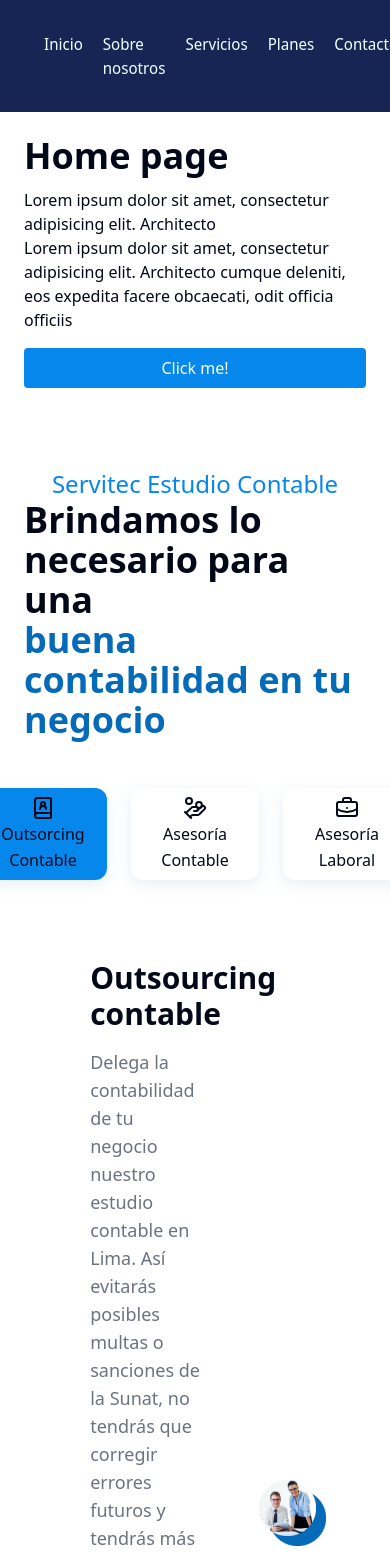
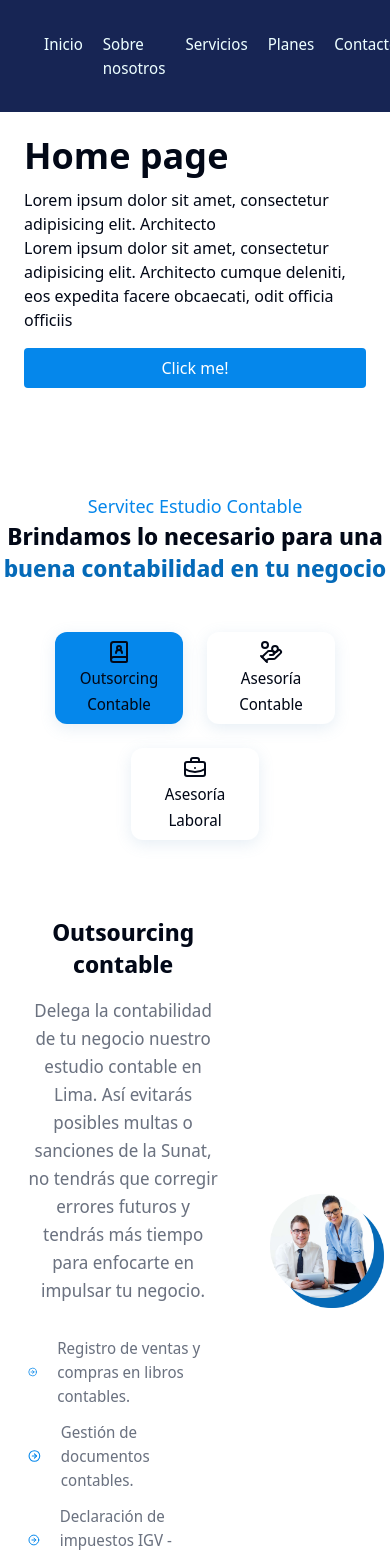
Before and after one commit to AgenciaServitec/servicont, a Next.js app: page / in a window 390 px wide. Shown: the top 1556 px of the page. Built offline with nearby package versions, Linux system fonts and the light colour scheme.

Commit message:
fix responsive design

```diff
--- /dev/null
+++ b/app/ServiceSectionComponent.tsx
@@ -0,0 +1,94 @@
+import React from "react";
+import { Button } from "@/app/components";
+import {
+  BookUser,
+  BriefcaseBusiness,
+  CircleArrowRight,
+  HandCoins,
+} from "lucide-react";
+import { services } from "@/app/data-list";
+import { ServiceComponent } from "@/app/services/ServiceComponent";
+
+interface Props {
+  serviceSelected: string;
+  onSetServiceSelected: (service: string) => void;
+}
+
+export const ServiceSectionComponent = ({
+  serviceSelected,
+  onSetServiceSelected,
+}: Props): React.ReactNode => {
+  return (
+    <div className="w-full mx-0 my-20 flex flex-col items-center gap-12 text-center">
+      <div className="flex flex-col items-center ">
+        <p className="font-sans text-lg sm:text-2xl md:text-3xl text-primary">
+          Servitec Estudio Contable
+        </p>
+        <p className="font-bold md:text-4xl sm:text-3xl text-2xl">
+          Brindamos lo necesario para una
+        </p>
+        <p className="font-bold md:text-4xl sm:text-3xl text-2xl text-secondary">
+          buena contabilidad en tu negocio
+        </p>
+      </div>
+      <div className="flex flex-wrap gap-6 justify-center px-4">
+        <Button
+          className={`flex flex-col gap-0.5 items-center  w-32 px-0 py-2 rounded-xl ${serviceSelected === "outsorcing" ? "bg-primary" : "bg-white"} hover:bg-primary hover:text-white hover:delay-75 transition ease-in-out duration-300`}
+          style={{
+            boxShadow:
+              "0px 4px 16px 0px rgba(101.59302819293477, 150.04578121307893, 190.74609374999997, 0.16)",
+          }}
+          onClick={() => onSetServiceSelected("outsorcing")}
+        >
+          <BookUser />
+          <p>Outsorcing</p>
+          <p>Contable</p>
+        </Button>
+        <Button
+          className={`flex flex-col gap-0.5 items-center  w-32 px-0 py-2 rounded-xl ${serviceSelected === "accounting" ? "bg-primary" : "bg-white"} hover:bg-primary hover:text-white hover:delay-75 transition ease-in-out duration-300`}
+          style={{
+            boxShadow:
+              "0px 4px 16px 0px rgba(101.59302819293477, 150.04578121307893, 190.74609374999997, 0.16)",
+          }}
+          onClick={() => onSetServiceSelected("accounting")}
+        >
+          <HandCoins />
+          <p>Asesoría</p>
+          <p>Contable</p>
+        </Button>
+        <Button
+          className={`flex flex-col gap-0.5 items-center  w-32 px-0 py-2 rounded-xl ${serviceSelected === "labor" ? "bg-primary" : "bg-white"} hover:bg-primary hover:text-white hover:delay-75 transition ease-in-out duration-300`}
+          style={{
+            boxShadow:
+              "0px 4px 16px 0px rgba(101.59302819293477, 150.04578121307893, 190.74609374999997, 0.16)",
+          }}
+          onClick={() => onSetServiceSelected("labor")}
+        >
+          <BriefcaseBusiness />
+          <p>Asesoría</p>
+          <p>Laboral</p>
+        </Button>
+      </div>
+      <div className="w-full flex flex-col items-center">
+        {services.map(
+          (service, index) =>
+            serviceSelected === service.code && (
+              <ServiceComponent
+                key={index}
+                title={service.title}
+                image={service.image}
+                description={service.description}
+                items={service.items.map((item, index) => (
+                  <li key={index} className="flex gap-5 items-center">
+                    <CircleArrowRight className="text-primary" size={20} />
+                    {item}
+                  </li>
+                ))}
+                direction="right"
+              />
+            ),
+        )}
+      </div>
+    </div>
+  );
+};
--- a/app/about-us/page.tsx
+++ b/app/about-us/page.tsx
@@ -1,6 +1,4 @@
 import React from "react";
-import { ChevronRight, House } from "lucide-react";
-import Link from "next/link";
 import { AboutCompanyComponent } from "@/app/about-us/AboutCompanyComponent";
 
 export default function AboutUsPage(): React.ReactNode {
@@ -13,19 +11,6 @@
           <p className="text-xl font-semibold text-white">
             Conoce más sobre nosotros
           </p>
-          <div className="w-full flex items-center gap-3 font-semibold text-white">
-            <Link
-              className="flex items-center gap-3 hover:text-blue-950"
-              href="/"
-            >
-              <House />
-              Inicio
-            </Link>
-            <ChevronRight />
-            <Link href="/about-us" className="hover:text-blue-950">
-              Nosotros
-            </Link>
-          </div>
         </div>
       </div>
       <AboutCompanyComponent />
--- a/app/page.tsx
+++ b/app/page.tsx
@@ -1,20 +1,17 @@
 "use client";
 import { Button } from "@/app/components/ui/button";
 import React, { useState } from "react";
-
-import {
-  BookUser,
-  HandCoins,
-  BriefcaseBusiness,
-  CircleArrowRight,
-} from "lucide-react";
-import { ServiceComponent } from "@/app/services/ServiceComponent";
-import { services } from "@/app/data-list";
+import { ServiceSectionComponent } from "@/app/ServiceSectionComponent";
 
 export default function Home() {
   const [serviceSelected, setServiceSelected] = useState("outsorcing");
 
+  const onSetServiceSelected = (service: string) => {
+    setServiceSelected(service);
+  };
+
   return (
+    <>
       <div className="w-full h-full font-sans p-6">
         <div>
           <h1 className="text-4xl font-bold mb-3">Home page</h1>
@@ -25,7 +22,8 @@
           </p>
           <p>
             Lorem ipsum dolor sit amet, consectetur adipisicing elit. Architecto
-          cumque deleniti, eos expedita facere obcaecati, odit officia officiis
+            cumque deleniti, eos expedita facere obcaecati, odit officia
+            officiis
           </p>
         </div>
         <div className="mt-4">
@@ -33,75 +31,11 @@
             Click me!
           </Button>
         </div>
-      <div className="w-full mx-0 my-20 flex flex-col items-center gap-12">
-        <div className="flex flex-col items-center ">
-          <p className="font-sans text-2xl text-primary">
-            Servitec Estudio Contable
-          </p>
-          <p className="font-bold text-4xl">Brindamos lo necesario para una</p>
-          <p className="font-bold text-4xl text-secondary">
-            buena contabilidad en tu negocio
-          </p>
       </div>
-        <div className="flex gap-6">
-          <Button
-            className={`flex flex-col gap-0.5 items-center  w-32 px-0 py-2 rounded-xl ${serviceSelected === "outsorcing" ? "bg-primary" : "bg-white"} hover:bg-primary`}
-            style={{
-              boxShadow:
-                "0px 4px 16px 0px rgba(101.59302819293477, 150.04578121307893, 190.74609374999997, 0.16)",
-            }}
-            onClick={() => setServiceSelected("outsorcing")}
-          >
-            <BookUser />
-            <p>Outsorcing</p>
-            <p>Contable</p>
-          </Button>
-          <Button
-            className={`flex flex-col gap-0.5 items-center  w-32 px-0 py-2 rounded-xl ${serviceSelected === "accounting" ? "bg-primary" : "bg-white"} hover:bg-primary`}
-            style={{
-              boxShadow:
-                "0px 4px 16px 0px rgba(101.59302819293477, 150.04578121307893, 190.74609374999997, 0.16)",
-            }}
-            onClick={() => setServiceSelected("accounting")}
-          >
-            <HandCoins />
-            <p>Asesoría</p>
-            <p>Contable</p>
-          </Button>
-          <Button
-            className={`flex flex-col gap-0.5 items-center  w-32 px-0 py-2 rounded-xl ${serviceSelected === "labor" ? "bg-primary" : "bg-white"} hover:bg-primary`}
-            style={{
-              boxShadow:
-                "0px 4px 16px 0px rgba(101.59302819293477, 150.04578121307893, 190.74609374999997, 0.16)",
-            }}
-            onClick={() => setServiceSelected("labor")}
-          >
-            <BriefcaseBusiness />
-            <p>Asesoría</p>
-            <p>Laboral</p>
-          </Button>
-        </div>
-        <div className="w-full flex flex-col items-center">
-          {services.map(
-            (service, index) =>
-              serviceSelected === service.code && (
-                <ServiceComponent
-                  key={index}
-                  title={service.title}
-                  image={service.image}
-                  description={service.description}
-                  items={service.items.map((item, index) => (
-                    <li key={index} className="flex gap-5 items-center">
-                      <CircleArrowRight className="text-primary" size={20} />
-                      {item}
-                    </li>
-                  ))}
-                  direction="right"
+      <ServiceSectionComponent
+        serviceSelected={serviceSelected}
+        onSetServiceSelected={onSetServiceSelected}
       />
-              ),
-          )}
-        </div>
-      </div>
-    </div>
+    </>
   );
 }
--- a/app/services/ServiceComponent.tsx
+++ b/app/services/ServiceComponent.tsx
@@ -17,17 +17,17 @@
   direction,
 }: Props): React.ReactNode => {
   return (
-    <div className="w-4/5 flex justify-center sm:flex-col md:flex-row gap-10 p-4">
+    <div className="xl:w-4/5 xl:p-4 lg:w-5/6 lg:p-3  w-11-12 flex sm:flex-col md:flex-row justify-center items-center gap-10 p-4 ">
       {direction === "right" ? (
         <>
-          <div className="flex flex-col w-3/5 gap-8 justify-center p-4">
+          <div className="md:text-lg text-base flex flex-col md:w-3/5 w-4/5 gap-8 justify-center md:p-4 p-3 ">
             <div className="flex flex-col gap-4">
-              <p className="font-bold text-3xl">{title}</p>
+              <p className="font-bold lg:text-3xl text-2xl">{title}</p>
               <p className="text-lg flex flex-wrap text-gray-500">
                 {description}
               </p>
             </div>
-            <ul className="text-lg flex flex-col gap-3 text-gray-500">
+            <ul className="md:text-lg text-base flex flex-col justify-center  text-start gap-3 text-gray-500">
               {items}
             </ul>
           </div>
--- a/app/services/page.tsx
+++ b/app/services/page.tsx
@@ -26,8 +26,13 @@
           image={service.image}
           items={service.items.map((item, index) => (
             <li key={index} className="flex gap-5 items-center">
-              <CircleArrowRight className="text-primary" size={20} />
-              {item}
+              <div className="w-1/5">
+                <CircleArrowRight
+                  className="text-primary object-contain"
+                  size={20}
+                />
+              </div>
+              <div className="w-4/5">{item}</div>
             </li>
           ))}
           direction={service.direction}
```
Lines whose indentation alone changed are shown as unchanged.
